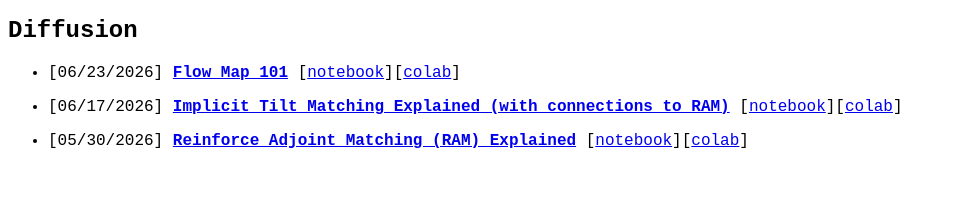
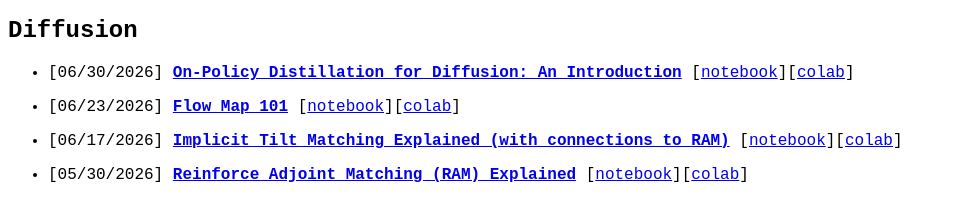
Before and after one commit to xing-mei/xing-mei.github.io, an Eleventy site: page notes/index.md in a window 1280 px wide. Shown: the part 137-358 px from the top of the page, without its empty margins (0-955 px from the left). Built offline with nearby package versions, Linux system fonts and the light colour scheme; Eleventy itself is replaced by a stand-in of ours; files that its build step writes are made by us from their sources.

Commit message:
Update index.md

```diff
--- a/notes/index.md
+++ b/notes/index.md
@@ -7,6 +7,8 @@ description: Notes and writing on AI, engineering, and research.
 # {{ title }}
 AI engineering and research notes in my spare time.
 ## Diffusion ##
+- [06/30/2026] [**On-Policy Distillation for Diffusion: An Introduction**](diffuison_opd_101.html) [[notebook](diffusion_opd_101.ipynb)][[colab](https://colab.research.google.com/github/xing-mei/xing-mei.github.io/blob/master/notes/diffusion_opd_101.ipynb)]
+
 - [06/23/2026] [**Flow Map 101**](flow_map_101.html) [[notebook](flow_map_101.ipynb)][[colab](https://colab.research.google.com/github/xing-mei/xing-mei.github.io/blob/master/notes/flow_map_101.ipynb)]
 
 - [06/17/2026] [**Implicit Tilt Matching Explained (with connections to RAM)**](tilt_matching_tutorial.html)
```
